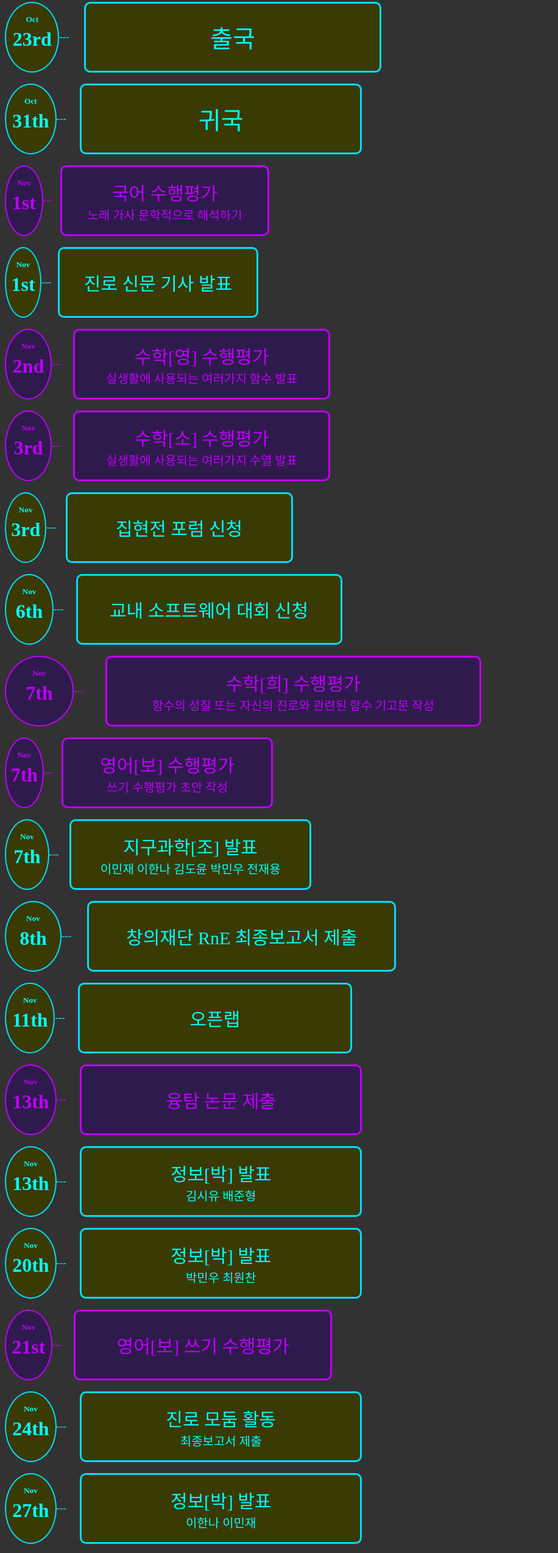
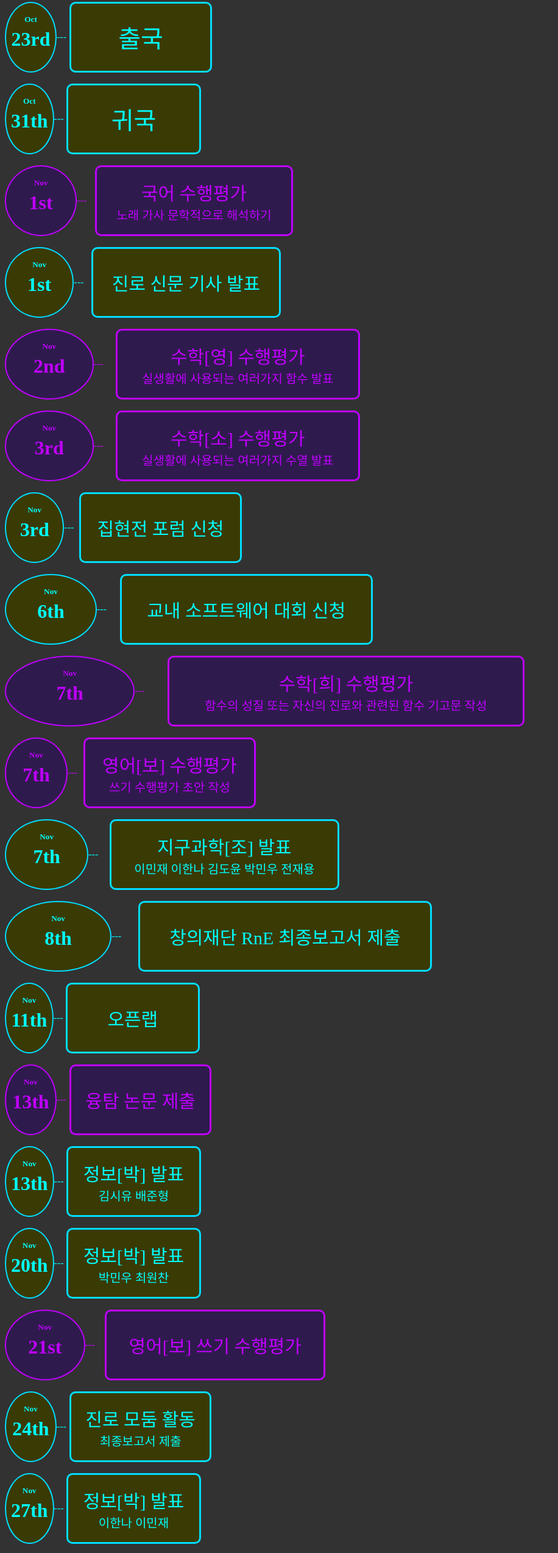
Before and after one commit to wonchan9181/class4_calender, a plain HTML site: page index.html in a window 1280 px wide. Shown: the part 137-2683 px from the top of the page at 61% size, without its empty margins (0-916 px from the left). Drawn offline with Linux system fonts and the light colour scheme.

Commit message:
Add files via upload

```diff
--- a/index.html
+++ b/index.html
@@ -9,142 +9,142 @@
     <div style="width: 100%; height: 90px; text-align: center; border: 3px solid rgb(252, 226, 28); border-radius: 3px 3px 3px 3px/3px 3px 3px 3px; background-color:rgba(91, 88, 85, 0.605)"><h1 style="color: rgb(252, 226, 28);">4반일정</h1></div>
     <br><br>
 
-    <div style="border-radius: 50%; text-align: center; background-color: rgba(58, 58, 4); border: 2px solid rgb(0, 221, 255); width: 11%; height: 110px; vertical-align: top; line-height: 10px; color: aqua; display: table-cell;">
+    <div style="border-radius: 50%; text-align: center; background-color: rgba(58, 58, 4); border: 2px solid rgb(0, 221, 255); width: 20%; height: 110px; vertical-align: top; line-height: 10px; color: aqua; display: table-cell;">
         <h5>Oct</h5><h1>23rd</h1>
     </div>
     <div style="display: table-cell; vertical-align: middle; color: aqua; width: 5%;">---</div>
-    <div style="background-color: rgba(58, 58, 4); display: table-cell; border-radius: 10px 10px 10px 10px/10px 10px 10px 10px;height: 110px; width: 60%; border: 3px solid rgb(0, 221, 255); color: aqua; vertical-align: middle; text-align: center; font-size: 40px;">출국</div>
+    <div style="background-color: rgba(58, 58, 4); display: table-cell; border-radius: 10px 10px 10px 10px/10px 10px 10px 10px;height: 110px; width: 55%; border: 3px solid rgb(0, 221, 255); color: aqua; vertical-align: middle; text-align: center; font-size: 40px;">출국</div>
 <br>
-    <div style="border-radius: 50%; text-align: center; background-color: rgba(58, 58, 4); border: 2px solid rgb(0, 221, 255); width: 11%; height: 110px; vertical-align: top; line-height: 10px; color: aqua; display: table-cell;">
+    <div style="border-radius: 50%; text-align: center; background-color: rgba(58, 58, 4); border: 2px solid rgb(0, 221, 255); width: 20%; height: 110px; vertical-align: top; line-height: 10px; color: aqua; display: table-cell;">
         <h5>Oct</h5><h1>31th</h1>
     </div>
     <div style="display: table-cell; vertical-align: middle; color: aqua; width: 5%;">---</div>
-    <div style="background-color: rgba(58, 58, 4); display: table-cell; border-radius: 10px 10px 10px 10px/10px 10px 10px 10px;height: 110px; width: 60%; border: 3px solid rgb(0, 221, 255); color: aqua; vertical-align: middle; text-align: center; font-size: 40px;">귀국</div>
+    <div style="background-color: rgba(58, 58, 4); display: table-cell; border-radius: 10px 10px 10px 10px/10px 10px 10px 10px;height: 110px; width: 55%; border: 3px solid rgb(0, 221, 255); color: aqua; vertical-align: middle; text-align: center; font-size: 40px;">귀국</div>
 <br>
-    <div style="border-radius: 50%; text-align: center; background-color: rgb(47, 26, 77); border: 2px solid rgb(191, 0, 255); width: 11%; height: 110px; vertical-align: top; line-height: 10px; color: rgb(191, 0, 255); display: table-cell;">
+    <div style="border-radius: 50%; text-align: center; background-color: rgb(47, 26, 77); border: 2px solid rgb(191, 0, 255); width: 20%; height: 110px; vertical-align: top; line-height: 10px; color: rgb(191, 0, 255); display: table-cell;">
         <h5>Nov</h5><h1>1st</h1>
     </div>
     <div style="display: table-cell; vertical-align: middle; color: rgb(191, 0, 255);width: 5%;">---</div>
-    <div style="background-color: rgb(47, 26, 77); display: table-cell; border-radius: 10px 10px 10px 10px/10px 10px 10px 10px;height: 110px; width: 60%; border: 3px solid rgb(191, 0, 255); color: rgb(191, 0, 255); vertical-align: middle; text-align: center; font-size: 30px;">국어 수행평가<br><div style="font-size: 20px;">노래 가사 문학적으로 해석하기</div></div>
+    <div style="background-color: rgb(47, 26, 77); display: table-cell; border-radius: 10px 10px 10px 10px/10px 10px 10px 10px;height: 110px; width: 55%; border: 3px solid rgb(191, 0, 255); color: rgb(191, 0, 255); vertical-align: middle; text-align: center; font-size: 30px;">국어 수행평가<br><div style="font-size: 20px;">노래 가사 문학적으로 해석하기</div></div>
 <br>
-    <div style="border-radius: 50%; text-align: center; background-color: rgba(58, 58, 4); border: 2px solid rgb(0, 221, 255); width: 11%; height: 110px; vertical-align: top; line-height: 10px; color: aqua; display: table-cell;">
+    <div style="border-radius: 50%; text-align: center; background-color: rgba(58, 58, 4); border: 2px solid rgb(0, 221, 255); width: 20%; height: 110px; vertical-align: top; line-height: 10px; color: aqua; display: table-cell;">
         <h5>Nov</h5><h1>1st</h1>
     </div>
     <div style="display: table-cell; vertical-align: middle; color: aqua; width: 5%;">---</div>
-    <div style="background-color: rgba(58, 58, 4); display: table-cell; border-radius: 10px 10px 10px 10px/10px 10px 10px 10px;height: 110px; width: 60%; border: 3px solid rgb(0, 221, 255); color: aqua; vertical-align: middle; text-align: center; font-size: 30px;">진로 신문 기사 발표</div>
+    <div style="background-color: rgba(58, 58, 4); display: table-cell; border-radius: 10px 10px 10px 10px/10px 10px 10px 10px;height: 110px; width: 55%; border: 3px solid rgb(0, 221, 255); color: aqua; vertical-align: middle; text-align: center; font-size: 30px;">진로 신문 기사 발표</div>
 <br>
-    <div style="border-radius: 50%; text-align: center; background-color: rgb(47, 26, 77); border: 2px solid rgb(191, 0, 255); width: 11%; height: 110px; vertical-align: top; line-height: 10px; color: rgb(191, 0, 255); display: table-cell;">
+    <div style="border-radius: 50%; text-align: center; background-color: rgb(47, 26, 77); border: 2px solid rgb(191, 0, 255); width: 20%; height: 110px; vertical-align: top; line-height: 10px; color: rgb(191, 0, 255); display: table-cell;">
         <h5>Nov</h5><h1>2nd</h1>
     </div>
     <div style="display: table-cell; vertical-align: middle; color: rgb(191, 0, 255);width: 5%;">---</div>
-    <div style="background-color: rgb(47, 26, 77); display: table-cell; border-radius: 10px 10px 10px 10px/10px 10px 10px 10px;height: 110px; width: 60%; border: 3px solid rgb(191, 0, 255); color: rgb(191, 0, 255); vertical-align: middle; text-align: center; font-size: 30px;">수학[영] 수행평가<br><div style="font-size: 20px;">실생활에 사용되는 여러가지 함수 발표</div></div>
+    <div style="background-color: rgb(47, 26, 77); display: table-cell; border-radius: 10px 10px 10px 10px/10px 10px 10px 10px;height: 110px; width: 55%; border: 3px solid rgb(191, 0, 255); color: rgb(191, 0, 255); vertical-align: middle; text-align: center; font-size: 30px;">수학[영] 수행평가<br><div style="font-size: 20px;">실생활에 사용되는 여러가지 함수 발표</div></div>
 <br>
-    <div style="border-radius: 50%; text-align: center; background-color: rgb(47, 26, 77); border: 2px solid rgb(191, 0, 255); width: 11%; height: 110px; vertical-align: top; line-height: 10px; color: rgb(191, 0, 255); display: table-cell;">
+    <div style="border-radius: 50%; text-align: center; background-color: rgb(47, 26, 77); border: 2px solid rgb(191, 0, 255); width: 20%; height: 110px; vertical-align: top; line-height: 10px; color: rgb(191, 0, 255); display: table-cell;">
         <h5>Nov</h5><h1>3rd</h1>
     </div>
     <div style="display: table-cell; vertical-align: middle; color: rgb(191, 0, 255);width: 5%;">---</div>
-    <div style="background-color: rgb(47, 26, 77); display: table-cell; border-radius: 10px 10px 10px 10px/10px 10px 10px 10px;height: 110px; width: 60%; border: 3px solid rgb(191, 0, 255); color: rgb(191, 0, 255); vertical-align: middle; text-align: center; font-size: 30px;">수학[소] 수행평가<br><div style="font-size: 20px;">실생활에 사용되는 여러가지 수열 발표</div></div>
+    <div style="background-color: rgb(47, 26, 77); display: table-cell; border-radius: 10px 10px 10px 10px/10px 10px 10px 10px;height: 110px; width: 55%; border: 3px solid rgb(191, 0, 255); color: rgb(191, 0, 255); vertical-align: middle; text-align: center; font-size: 30px;">수학[소] 수행평가<br><div style="font-size: 20px;">실생활에 사용되는 여러가지 수열 발표</div></div>
 <br>
-    <div style="border-radius: 50%; text-align: center; background-color: rgba(58, 58, 4); border: 2px solid rgb(0, 221, 255); width: 11%; height: 110px; vertical-align: top; line-height: 10px; color: aqua; display: table-cell;">
+    <div style="border-radius: 50%; text-align: center; background-color: rgba(58, 58, 4); border: 2px solid rgb(0, 221, 255); width: 20%; height: 110px; vertical-align: top; line-height: 10px; color: aqua; display: table-cell;">
         <h5>Nov</h5><h1>3rd</h1>
     </div>
     <div style="display: table-cell; vertical-align: middle; color: aqua; width: 5%;">---</div>
-    <div style="background-color: rgba(58, 58, 4); display: table-cell; border-radius: 10px 10px 10px 10px/10px 10px 10px 10px;height: 110px; width: 60%; border: 3px solid rgb(0, 221, 255); color: aqua; vertical-align: middle; text-align: center; font-size: 30px;">집현전 포럼 신청</div>
+    <div style="background-color: rgba(58, 58, 4); display: table-cell; border-radius: 10px 10px 10px 10px/10px 10px 10px 10px;height: 110px; width: 55%; border: 3px solid rgb(0, 221, 255); color: aqua; vertical-align: middle; text-align: center; font-size: 30px;">집현전 포럼 신청</div>
 <br>
-    <div style="border-radius: 50%; text-align: center; background-color: rgba(58, 58, 4); border: 2px solid rgb(0, 221, 255); width: 11%; height: 110px; vertical-align: top; line-height: 10px; color: aqua; display: table-cell;">
+    <div style="border-radius: 50%; text-align: center; background-color: rgba(58, 58, 4); border: 2px solid rgb(0, 221, 255); width: 20%; height: 110px; vertical-align: top; line-height: 10px; color: aqua; display: table-cell;">
         <h5>Nov</h5><h1>6th</h1>
     </div>
     <div style="display: table-cell; vertical-align: middle; color: aqua; width: 5%;">---</div>
-    <div style="background-color: rgba(58, 58, 4); display: table-cell; border-radius: 10px 10px 10px 10px/10px 10px 10px 10px;height: 110px; width: 60%; border: 3px solid rgb(0, 221, 255); color: aqua; vertical-align: middle; text-align: center; font-size: 30px;">교내 소프트웨어 대회 신청</div>
+    <div style="background-color: rgba(58, 58, 4); display: table-cell; border-radius: 10px 10px 10px 10px/10px 10px 10px 10px;height: 110px; width: 55%; border: 3px solid rgb(0, 221, 255); color: aqua; vertical-align: middle; text-align: center; font-size: 30px;">교내 소프트웨어 대회 신청</div>
 
 <br>
-    <div style="border-radius: 50%; text-align: center; background-color: rgb(47, 26, 77); border: 2px solid rgb(191, 0, 255); width: 11%; height: 110px; vertical-align: top; line-height: 10px; color: rgb(191, 0, 255); display: table-cell;">
+    <div style="border-radius: 50%; text-align: center; background-color: rgb(47, 26, 77); border: 2px solid rgb(191, 0, 255); width: 20%; height: 110px; vertical-align: top; line-height: 10px; color: rgb(191, 0, 255); display: table-cell;">
         <h5>Nov</h5><h1>7th</h1>
     </div>
     <div style="display: table-cell; vertical-align: middle; color: rgb(191, 0, 255);width: 5%;">---</div>
-    <div style="background-color: rgb(47, 26, 77); display: table-cell; border-radius: 10px 10px 10px 10px/10px 10px 10px 10px;height: 110px; width: 60%; border: 3px solid rgb(191, 0, 255); color: rgb(191, 0, 255); vertical-align: middle; text-align: center; font-size: 30px;">수학[희] 수행평가<br><div style="font-size: 20px;">함수의 성질 또는 자신의 진로와 관련된 함수 기고문 작성</div></div>
+    <div style="background-color: rgb(47, 26, 77); display: table-cell; border-radius: 10px 10px 10px 10px/10px 10px 10px 10px;height: 110px; width: 55%; border: 3px solid rgb(191, 0, 255); color: rgb(191, 0, 255); vertical-align: middle; text-align: center; font-size: 30px;">수학[희] 수행평가<br><div style="font-size: 20px;">함수의 성질 또는 자신의 진로와 관련된 함수 기고문 작성</div></div>
 
 <br>
-    <div style="border-radius: 50%; text-align: center; background-color: rgb(47, 26, 77); border: 2px solid rgb(191, 0, 255); width: 11%; height: 110px; vertical-align: top; line-height: 10px; color: rgb(191, 0, 255); display: table-cell;">
+    <div style="border-radius: 50%; text-align: center; background-color: rgb(47, 26, 77); border: 2px solid rgb(191, 0, 255); width: 20%; height: 110px; vertical-align: top; line-height: 10px; color: rgb(191, 0, 255); display: table-cell;">
         <h5>Nov</h5><h1>7th</h1>
     </div>
     <div style="display: table-cell; vertical-align: middle; color: rgb(191, 0, 255);width: 5%;">---</div>
-    <div style="background-color: rgb(47, 26, 77); display: table-cell; border-radius: 10px 10px 10px 10px/10px 10px 10px 10px;height: 110px; width: 60%; border: 3px solid rgb(191, 0, 255); color: rgb(191, 0, 255); vertical-align: middle; text-align: center; font-size: 30px;">영어[보] 수행평가<br><div style="font-size: 20px;">쓰기 수행평가 초안 작성</div></div>
+    <div style="background-color: rgb(47, 26, 77); display: table-cell; border-radius: 10px 10px 10px 10px/10px 10px 10px 10px;height: 110px; width: 55%; border: 3px solid rgb(191, 0, 255); color: rgb(191, 0, 255); vertical-align: middle; text-align: center; font-size: 30px;">영어[보] 수행평가<br><div style="font-size: 20px;">쓰기 수행평가 초안 작성</div></div>
 
 <br>
-    <div style="border-radius: 50%; text-align: center; background-color: rgba(58, 58, 4); border: 2px solid rgb(0, 221, 255); width: 11%; height: 110px; vertical-align: top; line-height: 10px; color: aqua; display: table-cell;">
+    <div style="border-radius: 50%; text-align: center; background-color: rgba(58, 58, 4); border: 2px solid rgb(0, 221, 255); width: 20%; height: 110px; vertical-align: top; line-height: 10px; color: aqua; display: table-cell;">
         <h5>Nov</h5><h1>7th</h1>
     </div>
     <div style="display: table-cell; vertical-align: middle; color: aqua; width: 5%;">---</div>
-    <div style="background-color: rgba(58, 58, 4); display: table-cell; border-radius: 10px 10px 10px 10px/10px 10px 10px 10px;height: 110px; width: 60%; border: 3px solid rgb(0, 221, 255); color: aqua; vertical-align: middle; text-align: center; font-size: 30px;">지구과학[조] 발표<br><div style="font-size: 20px;">이민재 이한나 김도윤 박민우 전재용</div></div>
+    <div style="background-color: rgba(58, 58, 4); display: table-cell; border-radius: 10px 10px 10px 10px/10px 10px 10px 10px;height: 110px; width: 55%; border: 3px solid rgb(0, 221, 255); color: aqua; vertical-align: middle; text-align: center; font-size: 30px;">지구과학[조] 발표<br><div style="font-size: 20px;">이민재 이한나 김도윤 박민우 전재용</div></div>
 
 <br>
-    <div style="border-radius: 50%; text-align: center; background-color: rgba(58, 58, 4); border: 2px solid rgb(0, 221, 255); width: 11%; height: 110px; vertical-align: top; line-height: 10px; color: aqua; display: table-cell;">
+    <div style="border-radius: 50%; text-align: center; background-color: rgba(58, 58, 4); border: 2px solid rgb(0, 221, 255); width: 20%; height: 110px; vertical-align: top; line-height: 10px; color: aqua; display: table-cell;">
         <h5>Nov</h5><h1>8th</h1>
     </div>
     <div style="display: table-cell; vertical-align: middle; color: aqua; width: 5%;">---</div>
-    <div style="background-color: rgba(58, 58, 4); display: table-cell; border-radius: 10px 10px 10px 10px/10px 10px 10px 10px;height: 110px; width: 60%; border: 3px solid rgb(0, 221, 255); color: aqua; vertical-align: middle; text-align: center; font-size: 30px;">창의재단 RnE 최종보고서 제출</div></div>
+    <div style="background-color: rgba(58, 58, 4); display: table-cell; border-radius: 10px 10px 10px 10px/10px 10px 10px 10px;height: 110px; width: 55%; border: 3px solid rgb(0, 221, 255); color: aqua; vertical-align: middle; text-align: center; font-size: 30px;">창의재단 RnE 최종보고서 제출</div></div>
 <br>
-    <div style="border-radius: 50%; text-align: center; background-color: rgba(58, 58, 4); border: 2px solid rgb(0, 221, 255); width: 11%; height: 110px; vertical-align: top; line-height: 10px; color: aqua; display: table-cell;">
+    <div style="border-radius: 50%; text-align: center; background-color: rgba(58, 58, 4); border: 2px solid rgb(0, 221, 255); width: 20%; height: 110px; vertical-align: top; line-height: 10px; color: aqua; display: table-cell;">
         <h5>Nov</h5><h1>11th</h1>
     </div>
     <div style="display: table-cell; vertical-align: middle; color: aqua; width: 5%;">---</div>
-    <div style="background-color: rgba(58, 58, 4); display: table-cell; border-radius: 10px 10px 10px 10px/10px 10px 10px 10px;height: 110px; width: 60%; border: 3px solid rgb(0, 221, 255); color: aqua; vertical-align: middle; text-align: center; font-size: 30px;">오픈랩</div></div>
+    <div style="background-color: rgba(58, 58, 4); display: table-cell; border-radius: 10px 10px 10px 10px/10px 10px 10px 10px;height: 110px; width: 55%; border: 3px solid rgb(0, 221, 255); color: aqua; vertical-align: middle; text-align: center; font-size: 30px;">오픈랩</div></div>
     <br>
-    <div style="border-radius: 50%; text-align: center; background-color: rgb(47, 26, 77); border: 2px solid rgb(191, 0, 255); width: 11%; height: 110px; vertical-align: top; line-height: 10px; color: rgb(191, 0, 255); display: table-cell;">
+    <div style="border-radius: 50%; text-align: center; background-color: rgb(47, 26, 77); border: 2px solid rgb(191, 0, 255); width: 20%; height: 110px; vertical-align: top; line-height: 10px; color: rgb(191, 0, 255); display: table-cell;">
         <h5>Nov</h5><h1>13th</h1>
     </div>
     <div style="display: table-cell; vertical-align: middle; color: rgb(191, 0, 255);width: 5%;">---</div>
-    <div style="background-color: rgb(47, 26, 77); display: table-cell; border-radius: 10px 10px 10px 10px/10px 10px 10px 10px;height: 110px; width: 60%; border: 3px solid rgb(191, 0, 255); color: rgb(191, 0, 255); vertical-align: middle; text-align: center; font-size: 30px;">융탐 논문 제출</div></div>
+    <div style="background-color: rgb(47, 26, 77); display: table-cell; border-radius: 10px 10px 10px 10px/10px 10px 10px 10px;height: 110px; width: 55%; border: 3px solid rgb(191, 0, 255); color: rgb(191, 0, 255); vertical-align: middle; text-align: center; font-size: 30px;">융탐 논문 제출</div></div>
 
 <br>
-    <div style="border-radius: 50%; text-align: center; background-color: rgba(58, 58, 4); border: 2px solid rgb(0, 221, 255); width: 11%; height: 110px; vertical-align: top; line-height: 10px; color: aqua; display: table-cell;">
+    <div style="border-radius: 50%; text-align: center; background-color: rgba(58, 58, 4); border: 2px solid rgb(0, 221, 255); width: 20%; height: 110px; vertical-align: top; line-height: 10px; color: aqua; display: table-cell;">
         <h5>Nov</h5><h1>13th</h1>
     </div>
     <div style="display: table-cell; vertical-align: middle; color: aqua; width: 5%;">---</div>
-    <div style="background-color: rgba(58, 58, 4); display: table-cell; border-radius: 10px 10px 10px 10px/10px 10px 10px 10px;height: 110px; width: 60%; border: 3px solid rgb(0, 221, 255); color: aqua; vertical-align: middle; text-align: center; font-size: 30px;">정보[박] 발표<br><div style="font-size: 20px;">김시유 배준형</div></div>
+    <div style="background-color: rgba(58, 58, 4); display: table-cell; border-radius: 10px 10px 10px 10px/10px 10px 10px 10px;height: 110px; width: 55%; border: 3px solid rgb(0, 221, 255); color: aqua; vertical-align: middle; text-align: center; font-size: 30px;">정보[박] 발표<br><div style="font-size: 20px;">김시유 배준형</div></div>
 
 <br>
-    <div style="border-radius: 50%; text-align: center; background-color: rgba(58, 58, 4); border: 2px solid rgb(0, 221, 255); width: 11%; height: 110px; vertical-align: top; line-height: 10px; color: aqua; display: table-cell;">
+    <div style="border-radius: 50%; text-align: center; background-color: rgba(58, 58, 4); border: 2px solid rgb(0, 221, 255); width: 20%; height: 110px; vertical-align: top; line-height: 10px; color: aqua; display: table-cell;">
         <h5>Nov</h5><h1>20th</h1>
     </div>
     <div style="display: table-cell; vertical-align: middle; color: aqua; width: 5%;">---</div>
-    <div style="background-color: rgba(58, 58, 4); display: table-cell; border-radius: 10px 10px 10px 10px/10px 10px 10px 10px;height: 110px; width: 60%; border: 3px solid rgb(0, 221, 255); color: aqua; vertical-align: middle; text-align: center; font-size: 30px;">정보[박] 발표<br><div style="font-size: 20px;">박민우 최원찬</div></div>
+    <div style="background-color: rgba(58, 58, 4); display: table-cell; border-radius: 10px 10px 10px 10px/10px 10px 10px 10px;height: 110px; width: 55%; border: 3px solid rgb(0, 221, 255); color: aqua; vertical-align: middle; text-align: center; font-size: 30px;">정보[박] 발표<br><div style="font-size: 20px;">박민우 최원찬</div></div>
 
 <br>
-    <div style="border-radius: 50%; text-align: center; background-color: rgb(47, 26, 77); border: 2px solid rgb(191, 0, 255); width: 11%; height: 110px; vertical-align: top; line-height: 10px; color: rgb(191, 0, 255); display: table-cell;">
+    <div style="border-radius: 50%; text-align: center; background-color: rgb(47, 26, 77); border: 2px solid rgb(191, 0, 255); width: 20%; height: 110px; vertical-align: top; line-height: 10px; color: rgb(191, 0, 255); display: table-cell;">
         <h5>Nov</h5><h1>21st</h1>
     </div>
     <div style="display: table-cell; vertical-align: middle; color: rgb(191, 0, 255);width: 5%;">---</div>
-    <div style="background-color: rgb(47, 26, 77); display: table-cell; border-radius: 10px 10px 10px 10px/10px 10px 10px 10px;height: 110px; width: 60%; border: 3px solid rgb(191, 0, 255); color: rgb(191, 0, 255); vertical-align: middle; text-align: center; font-size: 30px;">영어[보] 쓰기 수행평가</div>
+    <div style="background-color: rgb(47, 26, 77); display: table-cell; border-radius: 10px 10px 10px 10px/10px 10px 10px 10px;height: 110px; width: 55%; border: 3px solid rgb(191, 0, 255); color: rgb(191, 0, 255); vertical-align: middle; text-align: center; font-size: 30px;">영어[보] 쓰기 수행평가</div>
 
 <br>
-    <div style="border-radius: 50%; text-align: center; background-color: rgba(58, 58, 4); border: 2px solid rgb(0, 221, 255); width: 11%; height: 110px; vertical-align: top; line-height: 10px; color: aqua; display: table-cell;">
+    <div style="border-radius: 50%; text-align: center; background-color: rgba(58, 58, 4); border: 2px solid rgb(0, 221, 255); width: 20%; height: 110px; vertical-align: top; line-height: 10px; color: aqua; display: table-cell;">
         <h5>Nov</h5><h1>24th</h1>
     </div>
     <div style="display: table-cell; vertical-align: middle; color: aqua; width: 5%;">---</div>
-    <div style="background-color: rgba(58, 58, 4); display: table-cell; border-radius: 10px 10px 10px 10px/10px 10px 10px 10px;height: 110px; width: 60%; border: 3px solid rgb(0, 221, 255); color: aqua; vertical-align: middle; text-align: center; font-size: 30px;">진로 모둠 활동<br><div style="font-size: 20px;">최종보고서 제출</div></div>
+    <div style="background-color: rgba(58, 58, 4); display: table-cell; border-radius: 10px 10px 10px 10px/10px 10px 10px 10px;height: 110px; width: 55%; border: 3px solid rgb(0, 221, 255); color: aqua; vertical-align: middle; text-align: center; font-size: 30px;">진로 모둠 활동<br><div style="font-size: 20px;">최종보고서 제출</div></div>
 
 
 <br>
-    <div style="border-radius: 50%; text-align: center; background-color: rgba(58, 58, 4); border: 2px solid rgb(0, 221, 255); width: 11%; height: 110px; vertical-align: top; line-height: 10px; color: aqua; display: table-cell;">
+    <div style="border-radius: 50%; text-align: center; background-color: rgba(58, 58, 4); border: 2px solid rgb(0, 221, 255); width: 20%; height: 110px; vertical-align: top; line-height: 10px; color: aqua; display: table-cell;">
         <h5>Nov</h5><h1>27th</h1>
     </div>
     <div style="display: table-cell; vertical-align: middle; color: aqua; width: 5%;">---</div>
-    <div style="background-color: rgba(58, 58, 4); display: table-cell; border-radius: 10px 10px 10px 10px/10px 10px 10px 10px;height: 110px; width: 60%; border: 3px solid rgb(0, 221, 255); color: aqua; vertical-align: middle; text-align: center; font-size: 30px;">정보[박] 발표<br><div style="font-size: 20px;">이한나 이민재</div></div>
+    <div style="background-color: rgba(58, 58, 4); display: table-cell; border-radius: 10px 10px 10px 10px/10px 10px 10px 10px;height: 110px; width: 55%; border: 3px solid rgb(0, 221, 255); color: aqua; vertical-align: middle; text-align: center; font-size: 30px;">정보[박] 발표<br><div style="font-size: 20px;">이한나 이민재</div></div>
 <br>
-    <div style="border-radius: 50%; text-align: center; background-color: rgba(58, 58, 4); border: 2px solid rgb(0, 221, 255); width: 11%; height: 110px; vertical-align: top; line-height: 10px; color: aqua; display: table-cell;">
+    <div style="border-radius: 50%; text-align: center; background-color: rgba(58, 58, 4); border: 2px solid rgb(0, 221, 255); width: 20%; height: 110px; vertical-align: top; line-height: 10px; color: aqua; display: table-cell;">
         <h5>Nov</h5><h1>30th</h1>
     </div>
     <div style="display: table-cell; vertical-align: middle; color: aqua; width: 5%;">---</div>
-    <div style="background-color: rgba(58, 58, 4); display: table-cell; border-radius: 10px 10px 10px 10px/10px 10px 10px 10px;height: 110px; width: 60%; border: 3px solid rgb(0, 221, 255); color: aqua; vertical-align: middle; text-align: center; font-size: 30px;">탐구공동체<br><div style="font-size: 20px;">활동보고서 제출</div></div>
+    <div style="background-color: rgba(58, 58, 4); display: table-cell; border-radius: 10px 10px 10px 10px/10px 10px 10px 10px;height: 110px; width: 55%; border: 3px solid rgb(0, 221, 255); color: aqua; vertical-align: middle; text-align: center; font-size: 30px;">탐구공동체<br><div style="font-size: 20px;">활동보고서 제출</div></div>
 
 <br>
-    <div style="border-radius: 50%; text-align: center; background-color: rgb(47, 26, 77); border: 2px solid rgb(191, 0, 255); width: 11%; height: 110px; vertical-align: top; line-height: 10px; color: rgb(191, 0, 255); display: table-cell;">
+    <div style="border-radius: 50%; text-align: center; background-color: rgb(47, 26, 77); border: 2px solid rgb(191, 0, 255); width: 20%; height: 110px; vertical-align: top; line-height: 10px; color: rgb(191, 0, 255); display: table-cell;">
         <h5>Dec</h5><h1>6th</h1>
     </div>
     <div style="display: table-cell; vertical-align: middle; color: rgb(191, 0, 255);width: 5%;">---</div>
-    <div style="background-color: rgb(47, 26, 77); display: table-cell; border-radius: 10px 10px 10px 10px/10px 10px 10px 10px;height: 110px; width: 60%; border: 3px solid rgb(191, 0, 255); color: rgb(191, 0, 255); vertical-align: middle; text-align: center; font-size: 30px;">고급 생명과학<br><div style="font-size: 20px;">질문노트 제출</div></div>
+    <div style="background-color: rgb(47, 26, 77); display: table-cell; border-radius: 10px 10px 10px 10px/10px 10px 10px 10px;height: 110px; width: 55%; border: 3px solid rgb(191, 0, 255); color: rgb(191, 0, 255); vertical-align: middle; text-align: center; font-size: 30px;">고급 생명과학<br><div style="font-size: 20px;">질문노트 제출</div></div>
 
 
 
```
